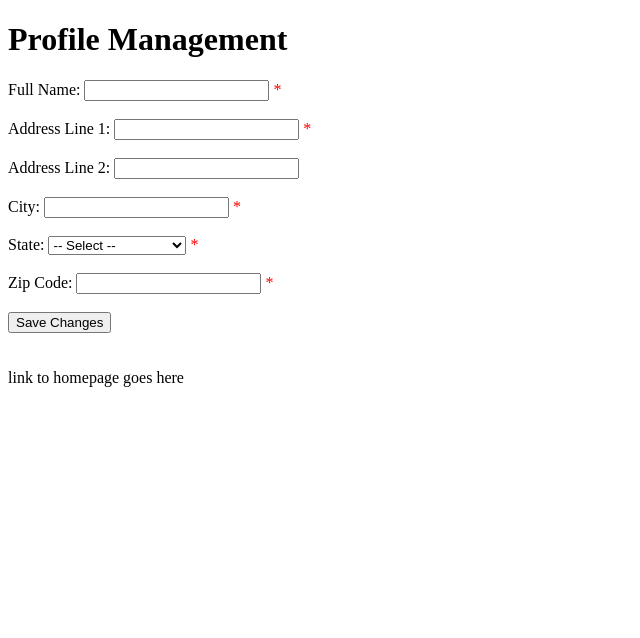
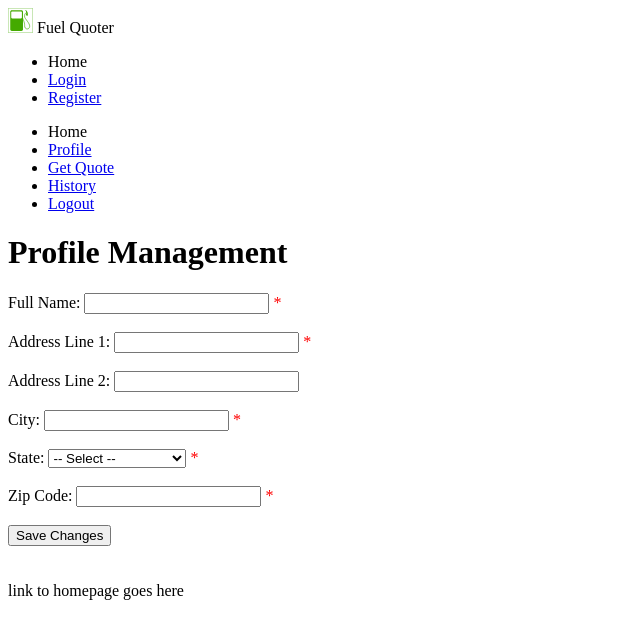
Before and after one commit to 4353-slot-12/assignment-2, a website: page src/frontend/pfman.html in a window 1280 px wide. Shown: the whole page, without its empty margins (0-640 px from the left). Drawn offline with Linux system fonts and the light colour scheme.

Commit message:
add navbar to all pages

```diff
--- a/src/frontend/pfman.html
+++ b/src/frontend/pfman.html
@@ -12,6 +12,33 @@
     <title>Profile Management</title>
 </head>
 <body>
+    <header>
+        <div>
+            <img
+                src="images/logo.svg"
+                alt="fuel quoter logo"
+                width="25"
+                height="25"
+            />
+            Fuel Quoter
+        </div>
+        <nav>
+            <ul id="nav-anonymous-user">
+                <li>Home</li>
+                <li><a href="#">Login</a></li>
+                <li><a href="#">Register</a></li>
+            </ul>
+
+            <ul id="nav-authenticated-user">
+                <li>Home</li>
+                <li><a href="#">Profile</a></li>
+                <li><a href="#">Get Quote</a></li>
+                <li><a href="#">History</a></li>
+                <li><a href="#">Logout</a></li>
+            </ul>
+        </nav>
+    </header>
+
     <h1>Profile Management</h1>
 
     <form action="/", method="POST">
```
Also changed, not shown: src/frontend/login.html (+38 -12 lines), src/frontend/quote.html (+21 -0 lines), src/frontend/reg.html (+43 -13 lines).
